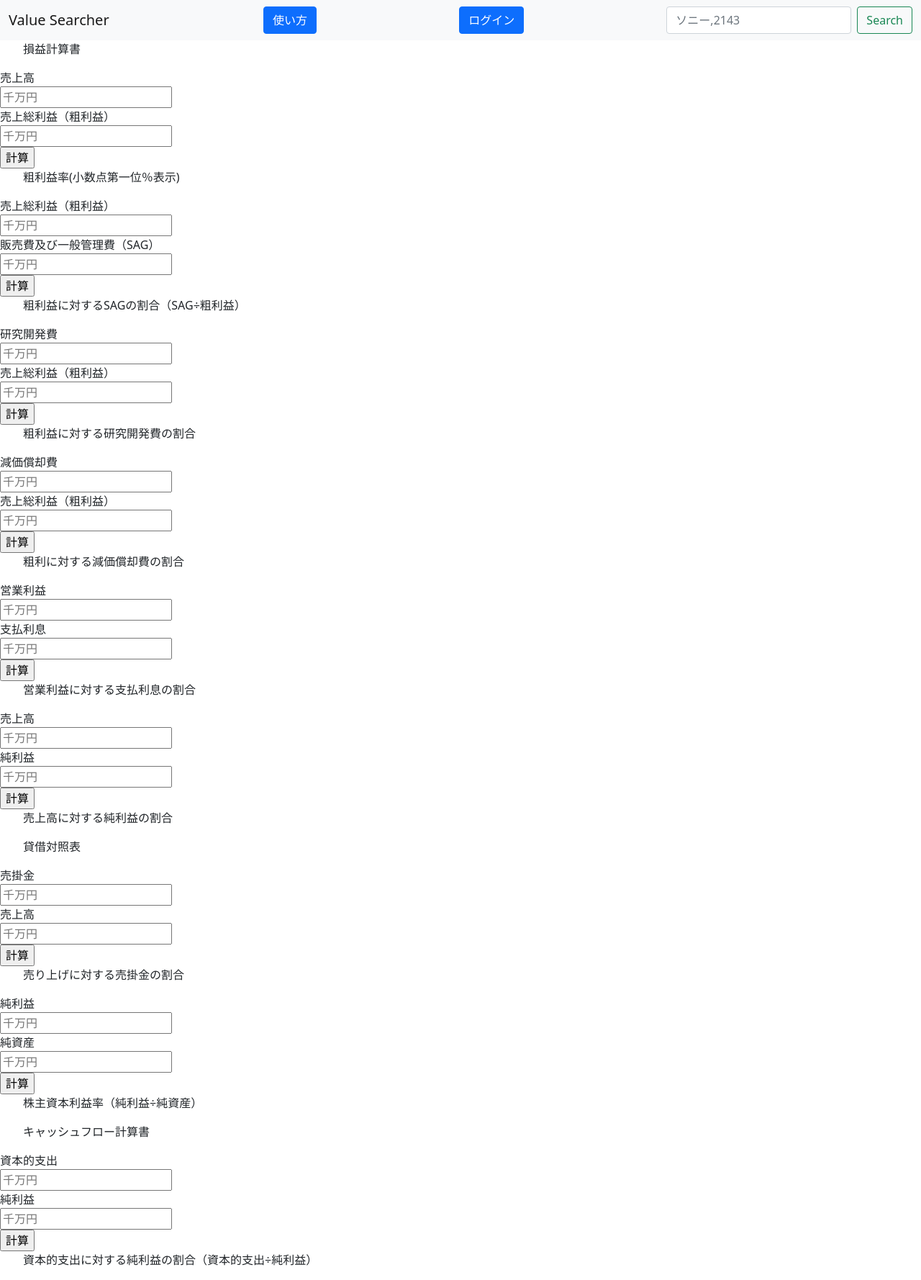
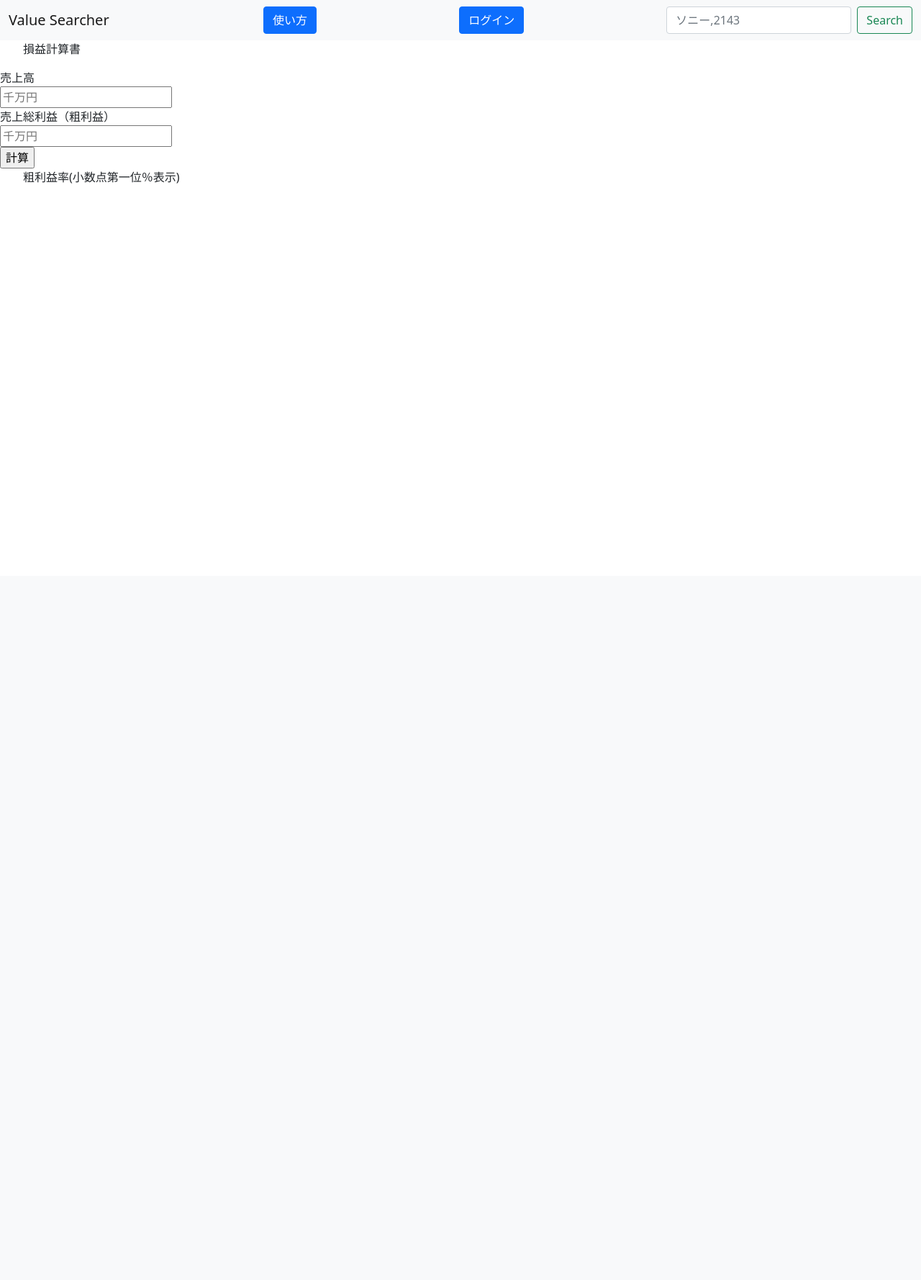
Before and after one commit to ojfubd/day2, a Flask app: page / in a window 1280 px wide. Shown: the whole page at 72% size. After the commit the page ends 255 px from the top, so only its background shows below. Run offline with Flask 2, Linux system fonts and the light colour scheme.

Commit message:
Update index.html

```diff
--- a/templates/index.html
+++ b/templates/index.html
@@ -41,81 +41,6 @@
         </form>
 
 
-      <form action="/SAG" method="POST">
-          <label for="">売上総利益（粗利益）{{o1}}</label>
-          <input class="main" id="one" type="number" name='roughprofit' placeholder="千万円">
-          <label for="">販売費及び一般管理費（SAG）{{o2}}</label>
-          <input  class="main" type="number" name='SAG' placeholder="千万円">
-          <input type="submit" value="計算">
-          <ul>粗利益に対するSAGの割合（SAG÷粗利益）</ul>{{ result1 }}
-        </form>
-          <form action="/research" method="POST">
-          <label for="">研究開発費{{o3}}</label>
-          <input class="main" type="number" name='research' placeholder="千万円">
-          <label for="">売上総利益（粗利益）{{o4}}</label>
-          <input class="main" type="number" name='roughprofit' placeholder="千万円">
-          <input type="submit" value="計算">
-          <ul>粗利益に対する研究開発費の割合</ul>{{ result2 }}
-         </form>
-          <form action="/DPC" method="POST">
-          <label for="">減価償却費{{o5}}</label>
-          <input  class="main" type="number" name='DPC' placeholder="千万円">
-          <label for="">売上総利益（粗利益）{{o6}}</label>
-          <input class="main" type="number" name='roughprofit' placeholder="千万円">
-          <input type="submit" value="計算">
-          <ul>粗利に対する減価償却費の割合</ul>{{ result3 }}
-         </form>
-
-          <form action="/pay_salep" method="POST">
-          <label for="">営業利益{{o7}}</label>
-          <input class="main" type="number" name='saleprofit' placeholder="千万円">
-          <label for="">支払利息{{o8}}</label>
-          <input  class="main" type="number" name='payinterest' placeholder="千万円">
-          <input type="submit" value="計算">
-          <ul>営業利益に対する支払利息の割合</ul>{{ result4 }}
-          </form>
-          <form action="/Netincome_sales" method="POST">
-          <label for="">売上高{{o9}}</label>
-          <input class="main" type="number" name='sales' placeholder="千万円">
-          <label for="">純利益{{o10}}</label>
-          <input  class="main" type="number" name='Netincome' placeholder="千万円">
-          <input type="submit" value="計算">
-        <ul>売上高に対する純利益の割合</ul>{{ result5 }}
-      </form>
-
-
-      <ul>貸借対照表</ul>
-
-
-
-      <form action="/Accounts_sales" method="POST">
-        <label for="">売掛金{{o11}}</label>
-        <input class="main" type="number" name='AccountsReceivable' placeholder="千万円">
-        <label for="">売上高{{o12}}</label>
-        <input class="main" type="number" name='sales' placeholder="千万円">
-        <input type="submit" value="計算">
-        <ul>売り上げに対する売掛金の割合</ul>{{ result6 }}
-      </form>
-
-        <form action="/Net_income_Asset" method="POST">
-        <label for="">純利益{{o13}}</label>
-        <input class="main" type="number" name='Netincome' placeholder="千万円">
-        <label for="">純資産{{o14}}</label>
-        <input class="main" type="number" name='NetAssets' placeholder="千万円">
-        <input type="submit" value="計算">
-        <ul>株主資本利益率（純利益÷純資産）</ul>{{ result7 }}
-        </form>
-
-      <ul>キャッシュフロー計算書</ul>
-
-      <form action="/Netincome_CapitalE" method="POST">
-      <label for="">資本的支出{{o15}}</label>
-        <input class="main" type="number" name='CapitalExpenditure' placeholder="千万円">
-        <label for="">純利益{{o16}}</label>
-        <input class="main" type="number" name='Netincome' placeholder="千万円">
-        <input type="submit" value="計算">
-     <ul>資本的支出に対する純利益の割合（資本的支出÷純利益）</ul>{{ result8 }}
-  </form>
   <script type="text/javascript" src="{{ url_for('static', filename='js/index.js') }}"></script>
  </body>
 
```
